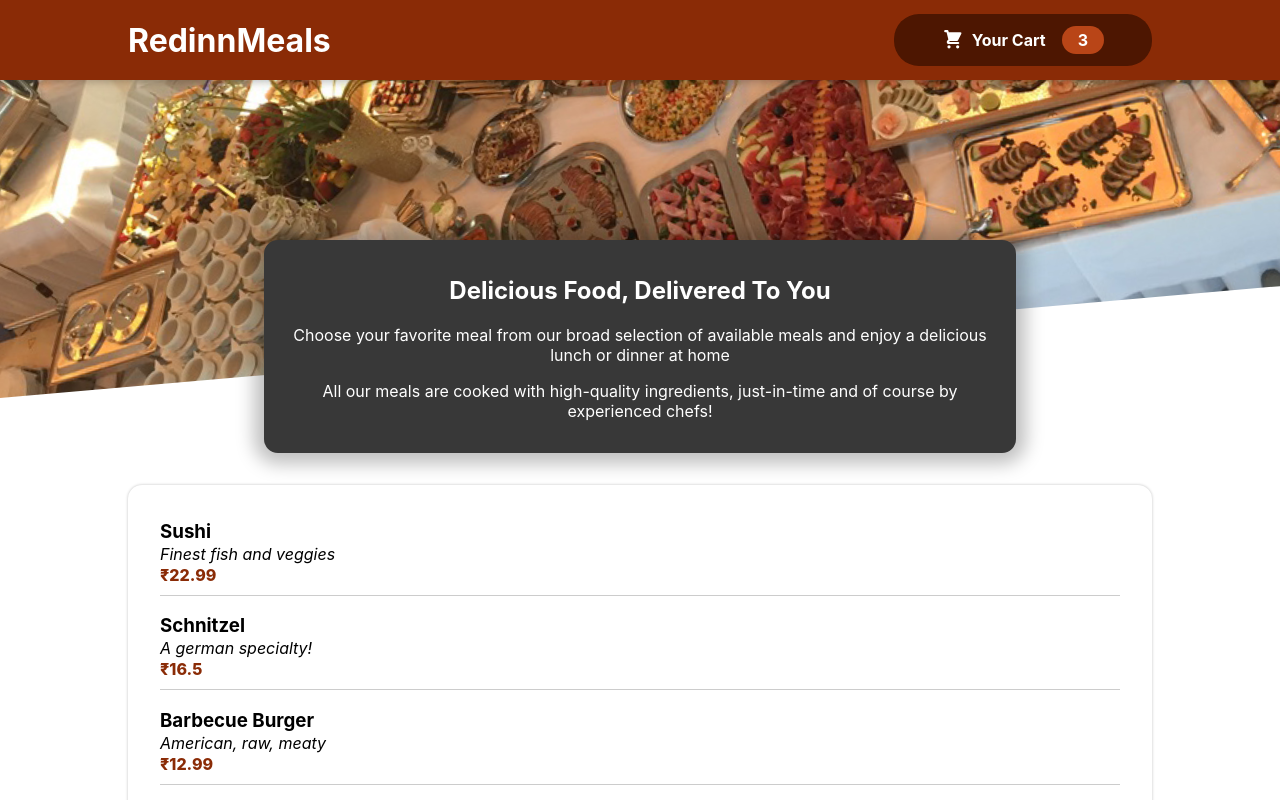
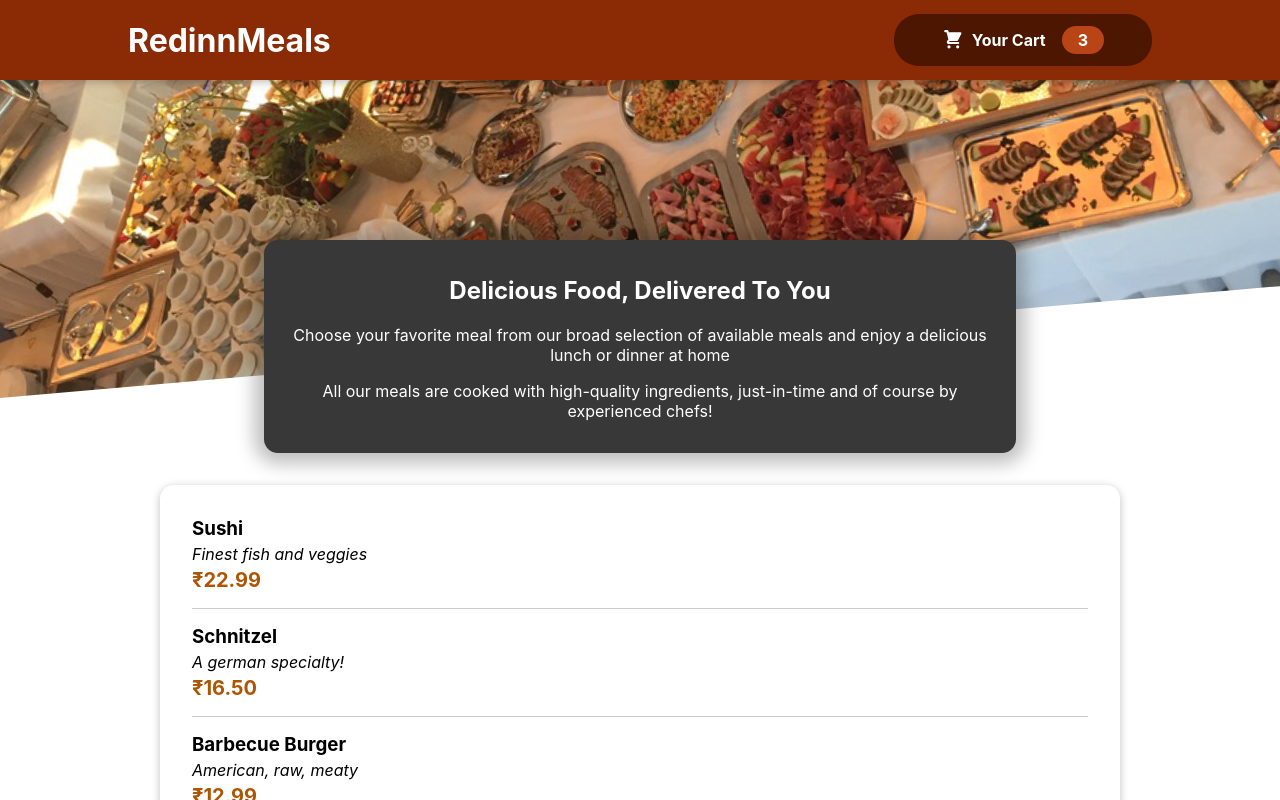
Before and after one commit to mithunmr888/my-restaurant-page, a React (Create React App) app: page / in a window 1280 px wide. Shown: the top 800 px of the page. Built offline with nearby package versions, Linux system fonts and the light colour scheme.

Commit message:
Making the Items visible- perfectly working

```diff
--- a/src/components/Meals/AvailableMeals.js
+++ b/src/components/Meals/AvailableMeals.js
@@ -1,5 +1,6 @@
 import classes from "./AvailableMeals.module.css";
-import MealList from "./MealList";
+import MealItem from "./MealItem/MealItem";
+import Card from "../UI/Card";
 
 const DUMMY_MEALS = [
   {
@@ -30,18 +31,19 @@
 
 const AvailableMeals = () => {
   const mealList = DUMMY_MEALS.map((meal) => (
-    <MealList>
-      <h3>{meal.name}</h3>
-
-        <i>{meal.description}</i>
-
-      <p>₹{meal.price}</p>
-    </MealList>
+    <MealItem
+      key={meal.id}
+      name={meal.name}
+      description={meal.description}
+      price={meal.price}
+    ></MealItem>
   ));
 
   return (
     <section className={classes.meals}>
-      <ul>{mealList}</ul>
+      <Card>
+        <ul>{mealList}</ul>
+      </Card>
     </section>
   );
 };
--- a/src/components/Meals/AvailableMeals.module.css
+++ b/src/components/Meals/AvailableMeals.module.css
@@ -3,12 +3,7 @@
   width: 85%;
   margin: 2rem auto;
   text-align: start;
-  max-width: 60rem;
   position: relative;
-  background-color: #ffffff;
-  border-radius: 14px;
-  padding: 1rem 2rem;
-  box-shadow: 0px 0px 3px rgba(0, 0, 0, 0.25);
   animation: meals-appear 1s ease-out forwards;
 }
 
--- /dev/null
+++ b/src/components/Meals/MealItem/MealItem.js
@@ -0,0 +1,17 @@
+import classes from "./MealItem.module.css";
+
+const MealItem = (props) => {
+  const price = `₹${props.price.toFixed(2)}`;
+  return (
+    <li className={classes.meal}>
+      <div>
+        <h3>{props.name}</h3>
+        <div className={classes.description}>{props.description}</div>
+        <div className={classes.price}>{price}</div>
+      </div>
+      <div></div>
+    </li>
+  );
+};
+
+export default MealItem;
--- /dev/null
+++ b/src/components/Meals/MealItem/MealItem.module.css
@@ -0,0 +1,22 @@
+.meal {
+  display: flex;
+  justify-content: space-between;
+  margin: 1rem;
+  padding-bottom: 1rem;
+  border-bottom: 1px solid #ccc;
+}
+
+.meal h3 {
+  margin: 0 0 0.25rem 0;
+}
+
+.description {
+  font-style: italic;
+}
+
+.price {
+  margin-top: 0.25rem;
+  font-weight: bold;
+  color: #ad5502;
+  font-size: 1.25rem;
+}
--- a/src/components/Meals/MealList.js
+++ /dev/null
@@ -1,7 +0,0 @@
-import classes from "./MealList.module.css";
-
-const MealList = (props) => {
-  return <li className={classes.meallist}>{props.children}</li>;
-};
-
-export default MealList;
--- a/src/components/Meals/MealList.module.css
+++ /dev/null
@@ -1,19 +0,0 @@
-.meallist {
-    border-bottom: 1px solid #ccc;
-
-}
-
-.meallist h3 {
-    margin-bottom: 1px;
-}
-
-.meallist i {
-    font-weight: 400;
-}
-
-.meallist p {
-    margin-bottom: 10px;
-    margin-top: 1px;
-    font-weight: 800;
-    color: #8a2b06;
-}
--- /dev/null
+++ b/src/components/UI/Card.js
@@ -0,0 +1,7 @@
+import classes from "./Card.module.css";
+
+const Card = (props) => {
+  return <div className={classes.card}>{props.children}</div>;
+};
+
+export default Card;
--- /dev/null
+++ b/src/components/UI/Card.module.css
@@ -0,0 +1,6 @@
+.card {
+    padding: 1rem;
+    box-shadow: 0 2px 8px rgba(0, 0, 0, 0.25);
+    border-radius: 14px;
+    background-color: white;
+  }
```
Also changed, not shown: src/components/Meals/MealItem/MealItemForm.js (added), src/components/Meals/MealItem/MealItemForm.module.css (added).
